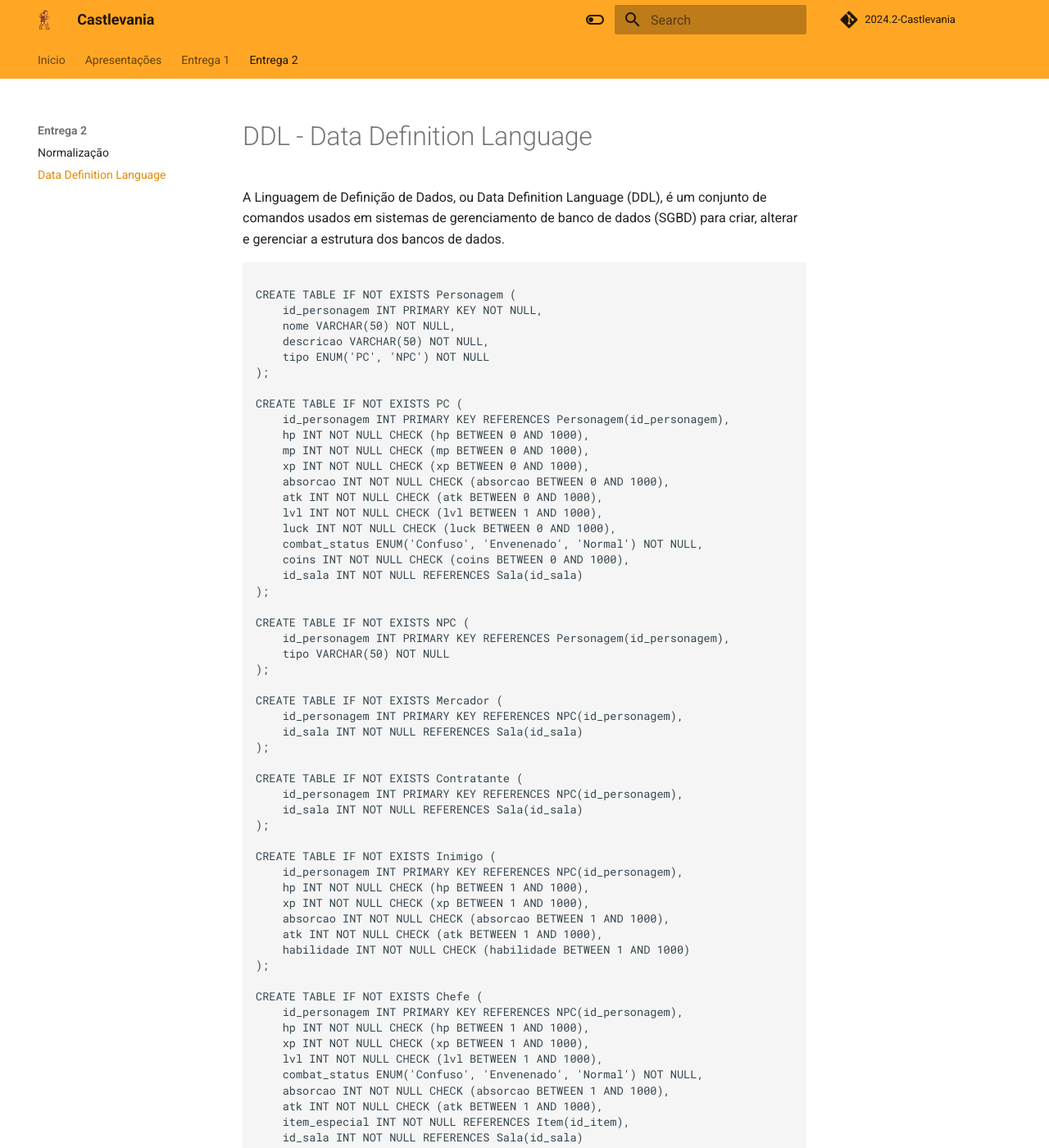
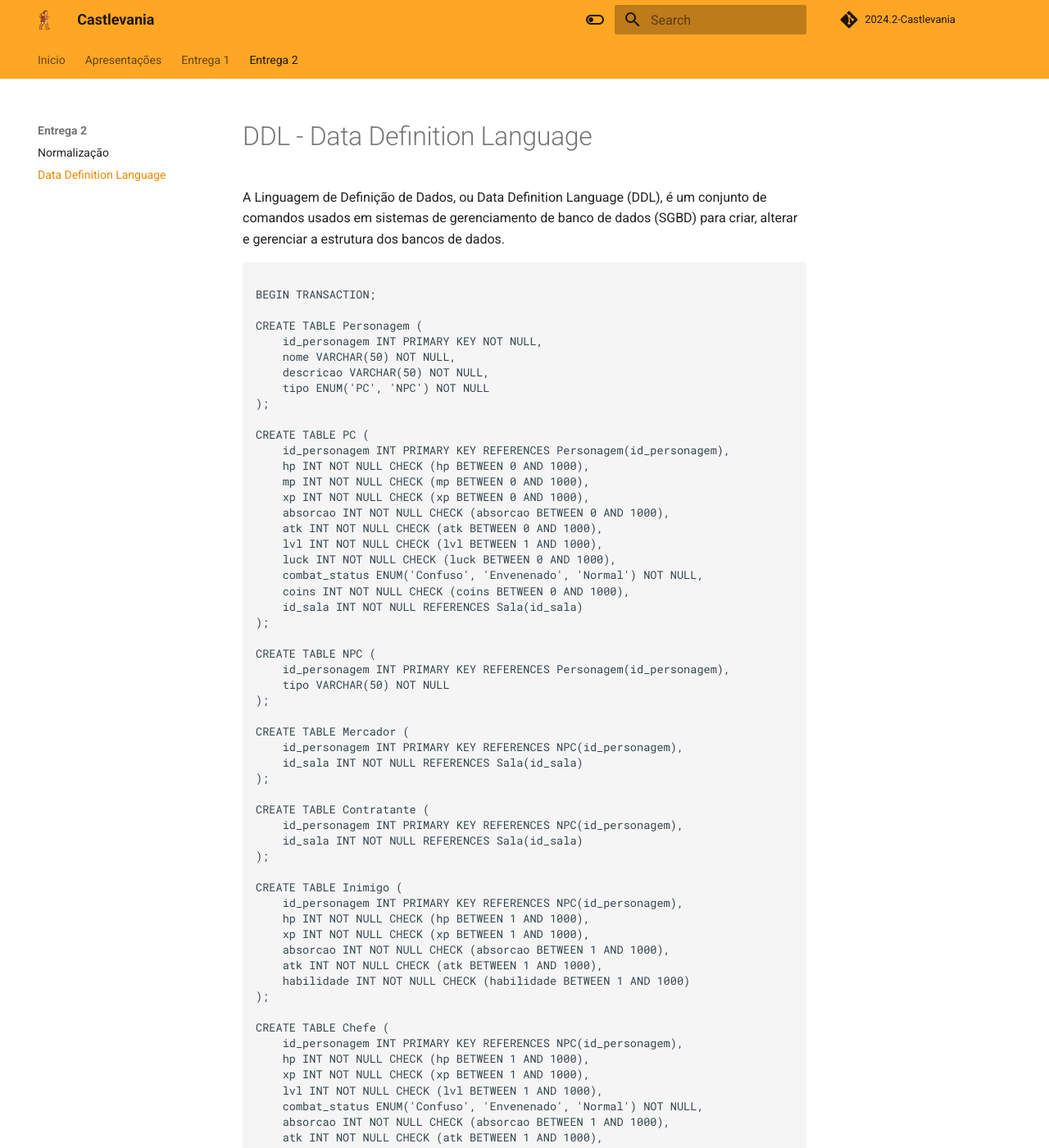
Before and after one commit to SBD1/2024.2-Castlevania, an MkDocs documentation site: the page built from docs/modulo2/ddl.md, in a window 1280 px wide and 1400 px high. Shown: the whole window at 82% size. Built offline with MkDocs 1.6.1 and Material for MkDocs 9.7.7, drawn with Linux system fonts in a browser that asks for light colours; comment, search, counter and statistics services are not loaded; some of the changed text lies outside the part shown.

Commit message:
docs: update ddl

````diff
--- a/docs/modulo2/ddl.md
+++ b/docs/modulo2/ddl.md
@@ -4,14 +4,16 @@ A Linguagem de Definição de Dados, ou Data Definition Language (DDL), é um co
 
 ```sql
 
-CREATE TABLE IF NOT EXISTS Personagem (
+BEGIN TRANSACTION;
+
+CREATE TABLE Personagem (
     id_personagem INT PRIMARY KEY NOT NULL,
     nome VARCHAR(50) NOT NULL,
     descricao VARCHAR(50) NOT NULL,
     tipo ENUM('PC', 'NPC') NOT NULL
 );
 
-CREATE TABLE IF NOT EXISTS PC (
+CREATE TABLE PC (
     id_personagem INT PRIMARY KEY REFERENCES Personagem(id_personagem),
     hp INT NOT NULL CHECK (hp BETWEEN 0 AND 1000),
     mp INT NOT NULL CHECK (mp BETWEEN 0 AND 1000),
@@ -25,22 +27,22 @@ CREATE TABLE IF NOT EXISTS PC (
     id_sala INT NOT NULL REFERENCES Sala(id_sala)
 );
 
-CREATE TABLE IF NOT EXISTS NPC (
+CREATE TABLE NPC (
     id_personagem INT PRIMARY KEY REFERENCES Personagem(id_personagem),
     tipo VARCHAR(50) NOT NULL
 );
 
-CREATE TABLE IF NOT EXISTS Mercador (
+CREATE TABLE Mercador (
     id_personagem INT PRIMARY KEY REFERENCES NPC(id_personagem),
     id_sala INT NOT NULL REFERENCES Sala(id_sala)
 );
 
-CREATE TABLE IF NOT EXISTS Contratante (
+CREATE TABLE Contratante (
     id_personagem INT PRIMARY KEY REFERENCES NPC(id_personagem),
     id_sala INT NOT NULL REFERENCES Sala(id_sala)
 );
 
-CREATE TABLE IF NOT EXISTS Inimigo (
+CREATE TABLE Inimigo (
     id_personagem INT PRIMARY KEY REFERENCES NPC(id_personagem),
     hp INT NOT NULL CHECK (hp BETWEEN 1 AND 1000),
     xp INT NOT NULL CHECK (xp BETWEEN 1 AND 1000),
@@ -49,7 +51,7 @@ CREATE TABLE IF NOT EXISTS Inimigo (
     habilidade INT NOT NULL CHECK (habilidade BETWEEN 1 AND 1000)
 );
 
-CREATE TABLE IF NOT EXISTS Chefe (
+CREATE TABLE Chefe (
     id_personagem INT PRIMARY KEY REFERENCES NPC(id_personagem),
     hp INT NOT NULL CHECK (hp BETWEEN 1 AND 1000),
     xp INT NOT NULL CHECK (xp BETWEEN 1 AND 1000),
@@ -61,7 +63,7 @@ CREATE TABLE IF NOT EXISTS Chefe (
     id_sala INT NOT NULL REFERENCES Sala(id_sala)
 );
 
-CREATE TABLE IF NOT EXISTS InstanciaInimigo (
+CREATE TABLE InstanciaInimigo (
     id_instancia INT PRIMARY KEY NOT NULL,
     id_inimigo INT NOT NULL REFERENCES Inimigo(id_personagem),
     id_sala INT NOT NULL REFERENCES Sala(id_sala),
@@ -72,24 +74,24 @@ CREATE TABLE IF NOT EXISTS InstanciaInimigo (
     combat_status ENUM('Confuso', 'Envenenado', 'Normal') NOT NULL
 );
 
-CREATE TABLE IF NOT EXISTS Checkpoint (
+CREATE TABLE Checkpoint (
     id_checkpoint INT PRIMARY KEY NOT NULL,
     id_sala INT NOT NULL REFERENCES Sala(id_sala),
     id_pc INT NOT NULL REFERENCES PC(id_personagem)
 );
 
-CREATE TABLE IF NOT EXISTS Bau (
+CREATE TABLE Bau (
     id_bau INT PRIMARY KEY NOT NULL,
     itens INT NOT NULL REFERENCES Item(id_item)
 );
 
-CREATE TABLE IF NOT EXISTS SalaBau (
+CREATE TABLE SalaBau (
     id_bau INT NOT NULL REFERENCES Bau(id_bau),
     id_sala INT NOT NULL REFERENCES Sala(id_sala),
     PRIMARY KEY (id_bau, id_sala)
 );
 
-CREATE TABLE IF NOT EXISTS Sala (
+CREATE TABLE Sala (
     id_sala INT NOT NULL PRIMARY KEY,
     id_sala_conectada INT NOT NULL,
     id_regiao INT NOT NULL,
@@ -99,7 +101,7 @@ CREATE TABLE IF NOT EXISTS Sala (
     FOREIGN KEY (id_regiao) REFERENCES Regiao(id_regiao)
 );
 
-CREATE TABLE IF NOT EXISTS Regiao (
+CREATE TABLE Regiao (
     id_regiao INT NOT NULL PRIMARY KEY,
     id_regiao_conectada INT NOT NULL,
     id_mundo INT NOT NULL,
@@ -110,20 +112,20 @@ CREATE TABLE IF NOT EXISTS Regiao (
     FOREIGN KEY (id_mundo) REFERENCES Mundo(id_mundo)
 );
 
-CREATE TABLE IF NOT EXISTS Mundo (
+CREATE TABLE Mundo (
     id_mundo INT NOT NULL PRIMARY KEY,
     nome VARCHAR(200) NOT NULL,
     data DATE NOT NULL
 );
 
-CREATE TABLE IF NOT EXISTS Dialogo (
+CREATE TABLE Dialogo (
     id_dialogo INT NOT NULL PRIMARY KEY,
     id_personagem INT NOT NULL,
     texto VARCHAR(200) NOT NULL,
     FOREIGN KEY (id_personagem) REFERENCES Personagem(id_personagem)
 );
 
-CREATE TABLE IF NOT EXISTS Transacao (
+CREATE TABLE Transacao (
     id_transacao INT NOT NULL PRIMARY KEY,
     id_mercador INT NOT NULL,
     id_pc INT NOT NULL,
@@ -133,7 +135,7 @@ CREATE TABLE IF NOT EXISTS Transacao (
     FOREIGN KEY (id_pc) REFERENCES PC(id_pc)
 );
 
-CREATE TABLE IF NOT EXISTS Combate (
+CREATE TABLE Combate (
     id_combate INT NOT NULL PRIMARY KEY,
     id_pc INT NOT NULL,
     id_inimigo INT NOT NULL,
@@ -142,14 +144,14 @@ CREATE TABLE IF NOT EXISTS Combate (
     FOREIGN KEY (id_inimigo) REFERENCES InstanciaInimigo(id_inimigo)
 );
 
-CREATE TABLE IF NOT EXISTS Inventario (
+CREATE TABLE Inventario (
     id_inventario INT NOT NULL,
     id_instancia_item INT NOT NULL,
     PRIMARY KEY (id_inventario, id_instancia_item),
     FOREIGN KEY (id_instancia_item) REFERENCES InstanciaItem(id_instancia_item)
 );
 
-CREATE TABLE IF NOT EXISTS Loja (
+CREATE TABLE Loja (
     id_loja INT NOT NULL PRIMARY KEY,
     id_mercador INT NOT NULL,
     id_instancia_item INT NOT NULL,
@@ -157,7 +159,7 @@ CREATE TABLE IF NOT EXISTS Loja (
     FOREIGN KEY (id_instancia_item) REFERENCES InstanciaItem(id_instancia_item)
 );
 
-CREATE TABLE IF NOT EXISTS InstanciaItem (
+CREATE TABLE InstanciaItem (
     id_instancia_item INT NOT NULL PRIMARY KEY,
     id_item INT NOT NULL,
     id_sala INT NOT NULL,
@@ -165,7 +167,7 @@ CREATE TABLE IF NOT EXISTS InstanciaItem (
     FOREIGN KEY (id_sala) REFERENCES Sala(id_sala)
 );
 
-CREATE TABLE IF NOT EXISTS MissoesRealizadas (
+CREATE TABLE MissoesRealizadas (
     id_missao INT NOT NULL,
     id_pc INT NOT NULL,
     PRIMARY KEY (id_missao, id_pc),
@@ -173,21 +175,21 @@ CREATE TABLE IF NOT EXISTS MissoesRealizadas (
     FOREIGN KEY (id_pc) REFERENCES PC(id_pc)
 );
 
-CREATE TABLE IF NOT EXISTS Missao (
+CREATE TABLE Missao (
     id_missao INT NOT NULL PRIMARY KEY,
     nome VARCHAR(50) NOT NULL,
     qnt_xp INT NOT NULL,
     descricao VARCHAR(200) NOT NULL
 );
 
-CREATE TABLE IF NOT EXISTS MissaoPrincipal (
+CREATE TABLE MissaoPrincipal (
     id_missao INT NOT NULL PRIMARY KEY,
     id_dependencia INT NOT NULL,
     FOREIGN KEY (id_missao) REFERENCES Missao(id_missao),
     FOREIGN KEY (id_dependencia) REFERENCES Missao(id_missao)
 );
 
-CREATE TABLE IF NOT EXISTS Contrato (
+CREATE TABLE Contrato (
     id_missao INT NOT NULL PRIMARY KEY,
     id_dependencia INT NOT NULL,
     id_contratante INT NOT NULL,
@@ -196,33 +198,33 @@ CREATE TABLE IF NOT EXISTS Contrato (
     FOREIGN KEY (id_contratante) REFERENCES Contratante(id_contratante)
 );
 
-CREATE TABLE IF NOT EXISTS Item (
+CREATE TABLE Item (
     id_item INT NOT NULL PRIMARY KEY,
     nome VARCHAR(200) NOT NULL,
     descricao VARCHAR(200) NOT NULL
 );
 
-CREATE TABLE IF NOT EXISTS Chave (
+CREATE TABLE Chave (
     bau_requerido VARCHAR(50) NOT NULL
 );
 
-CREATE TABLE IF NOT EXISTS Arma (
+CREATE TABLE Arma (
     dano INT NOT NULL CHECK (dano BETWEEN 1 AND 1000)
 );
 
-CREATE TABLE IF NOT EXISTS Consumivel (
+CREATE TABLE Consumivel (
     id_efeito INT NOT NULL,
     quantidade INT NOT NULL CHECK (quantidade BETWEEN 1 AND 1000),
     FOREIGN KEY (id_efeito) REFERENCES Efeito(id_efeito)
 );
 
-CREATE TABLE IF NOT EXISTS Grimorio (
+CREATE TABLE Grimorio (
     xp_necessario INT NOT NULL CHECK (xp_necessario BETWEEN 1 AND 1000),
     id_habilidade INT NOT NULL,
     FOREIGN KEY (id_habilidade) REFERENCES Habilidade(id_habilidade)
 );
 
-CREATE TABLE IF NOT EXISTS Habilidade (
+CREATE TABLE Habilidade (
     id_habilidade INT PRIMARY KEY NOT NULL CHECK (id_habilidade BETWEEN 1 AND 1000),
     id_habilidade_dependente INT NOT NULL,
     id_grimorio INT NOT NULL,
@@ -233,11 +235,13 @@ CREATE TABLE IF NOT EXISTS Habilidade (
     FOREIGN KEY (id_grimorio) REFERENCES Grimorio(id_grimorio)
 );
 
-CREATE TABLE IF NOT EXISTS Efeito (
+CREATE TABLE Efeito (
     id_efeito INT PRIMARY KEY NOT NULL CHECK (id_efeito BETWEEN 1 AND 1000),
     alcance INT NOT NULL CHECK (alcance BETWEEN 0 AND 1000),
     duracao INT NOT NULL CHECK (duracao BETWEEN 1 AND 1000)
 );
+
+COMMIT;
 
 ```
 
````
